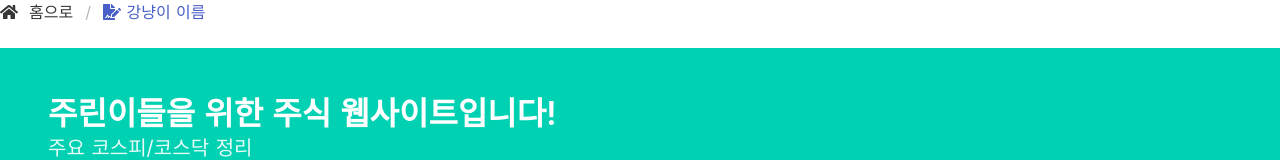
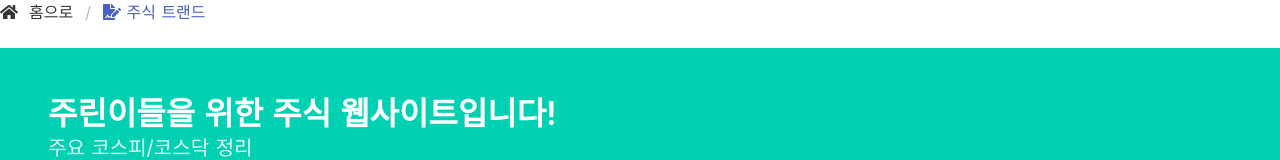
Before and after one commit to Seop2/mycloud1_2021, a Nuxt app: page / in a window 1280 px wide. Shown: the top 160 px of the page. Built offline with nearby package versions, Linux system fonts and the light colour scheme.

Commit message:
create stock.vue

```diff
--- a/layouts/default.vue
+++ b/layouts/default.vue
@@ -4,7 +4,7 @@
       <ul>
         <li><nuxt-link to="/"><i class="fas fa-home"></i>&nbsp; 홈으로</nuxt-link></li>
         <li>
-          <nuxt-link to = "/stock"><i class="fas fa-file-signature"></i>&nbsp;강냥이 이름</nuxt-link>
+          <nuxt-link to = "/stock"><i class="fas fa-file-signature"></i>&nbsp;주식 트랜드</nuxt-link>
         </li>
       </ul>
       </nav>
```
